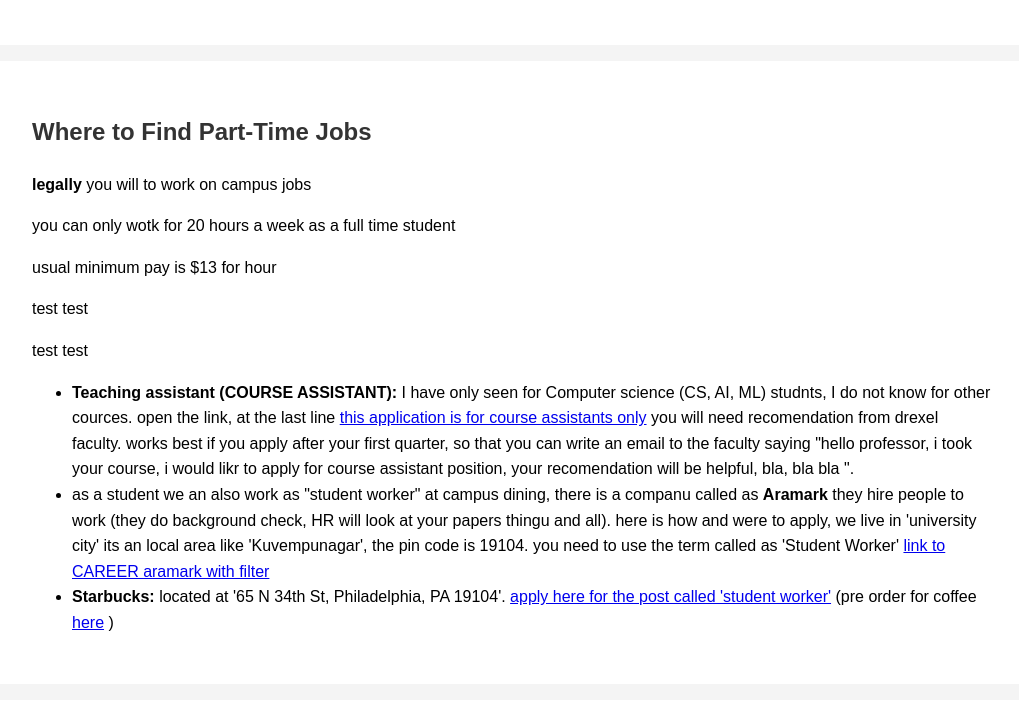
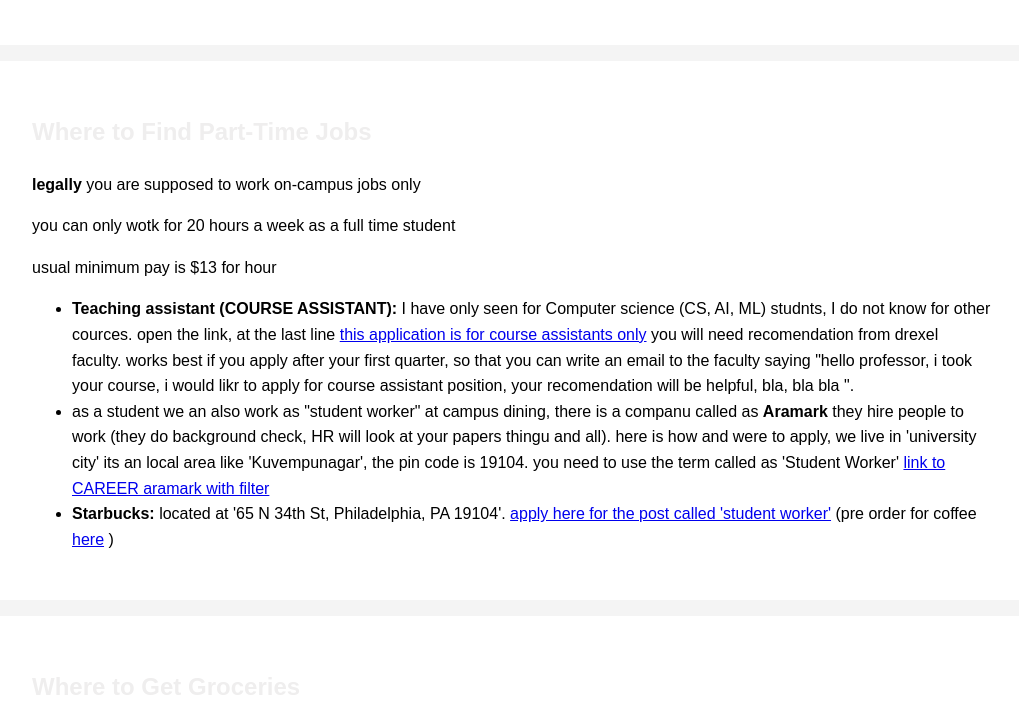
Before and after one commit to Pruthviraj-Guddu/Pruthviraj-Guddu.github.io, a plain HTML site: page drexelfaq.html in a window 1280 px wide. Shown: the part 1014-1738 px from the top of the page, without its empty margins (128-1147 px from the left). Drawn offline with Linux system fonts and the light colour scheme.

Commit message:
Update drexelfaq.html

```diff
--- a/drexelfaq.html
+++ b/drexelfaq.html
@@ -13,7 +13,7 @@
             background-color: #f4f4f4;
         }
         header {
-            background: #333;
+            background: #2575e6;
             color: #fff;
             padding: 1rem 0;
             text-align: center;
@@ -29,7 +29,7 @@
             margin: 1rem 0;
         }
         h2 {
-            color: #333;
+            color: #efeeee;
         }
     </style>
 </head>
@@ -71,11 +71,9 @@
 
         <section>
             <h2>Where to Find Part-Time Jobs</h2>
-            <p><strong>legally</strong> you will to work on campus jobs</p>
+            <p><strong>legally</strong> you are supposed to work on-campus jobs only</p>
             <p>you can only wotk for 20 hours a week as a full time student </p>
             <p>usual minimum pay is $13 for hour</p>
-            <p>test test</p>
-            <p>test test</p>
             <ul>
                 <li><strong>Teaching assistant (COURSE ASSISTANT):</strong> I have only seen for Computer science (CS, AI, ML) studnts, I do not know for other cources. open the link, at the last line <a href="https://drexel.edu/cci/current-students/become-course-assistant/">this application is for course assistants only</a> you will need recomendation from drexel faculty. works best if you apply after your first quarter, so that you can write an email to the faculty saying "hello professor, i took your course, i would likr to apply for course assistant position, your recomendation will be helpful, bla, bla bla ".</li>
                 <li>as a student we an also work as "student worker" at campus dining, there is a companu called as <strong>Aramark</strong> they hire people to work (they do background check, HR will look at your papers thingu and all). here is how and were to apply, we live in 'university city' its an local area like 'Kuvempunagar', the pin code is 19104. you need to use the term called as 'Student Worker' <a href="https://careers.aramark.com/search?keyword=student+worker&location=19104&distance=25&category=&type=&sub_category=&industry=colleges+++universities">link to CAREER aramark with filter </a></li>
```
